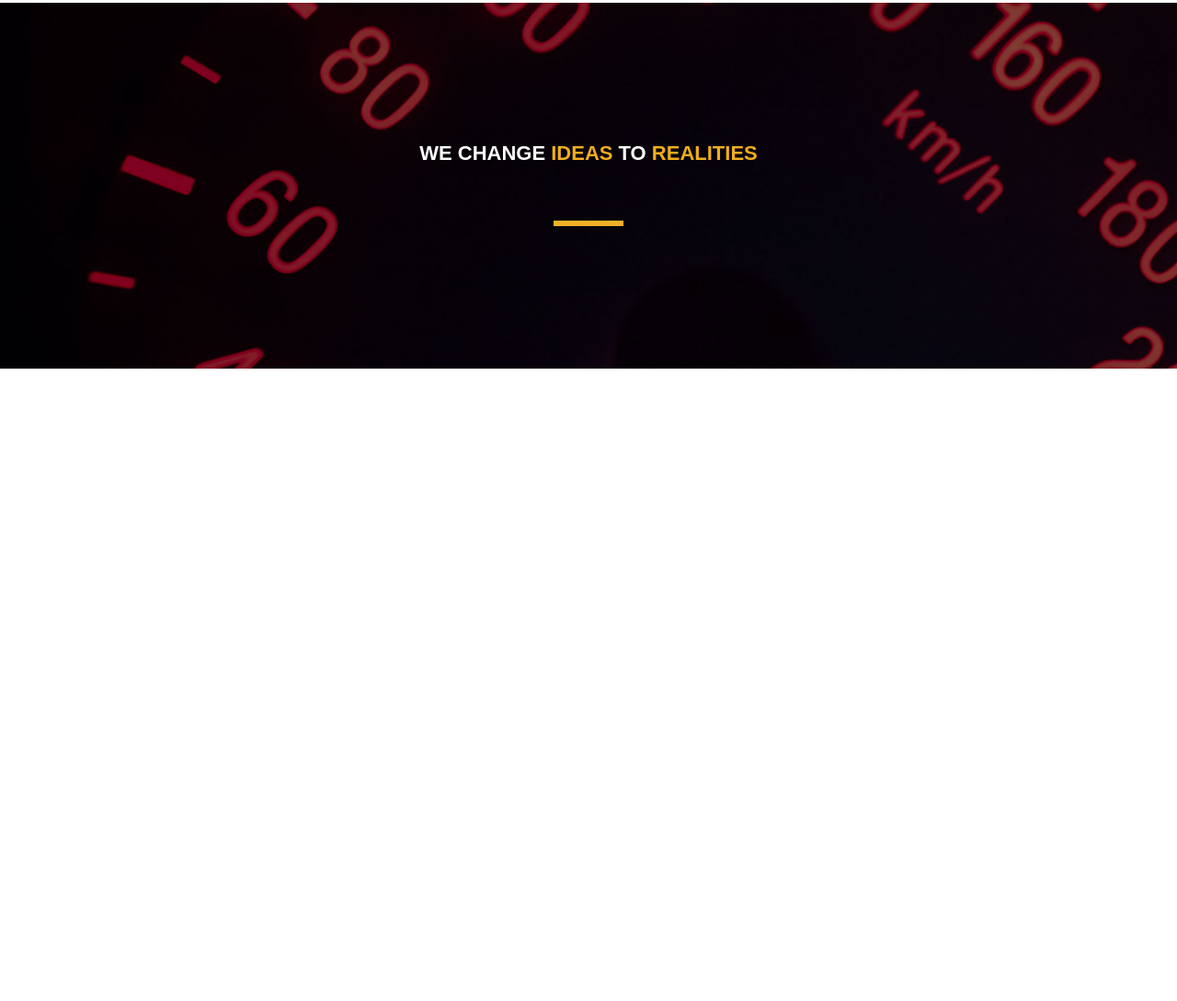
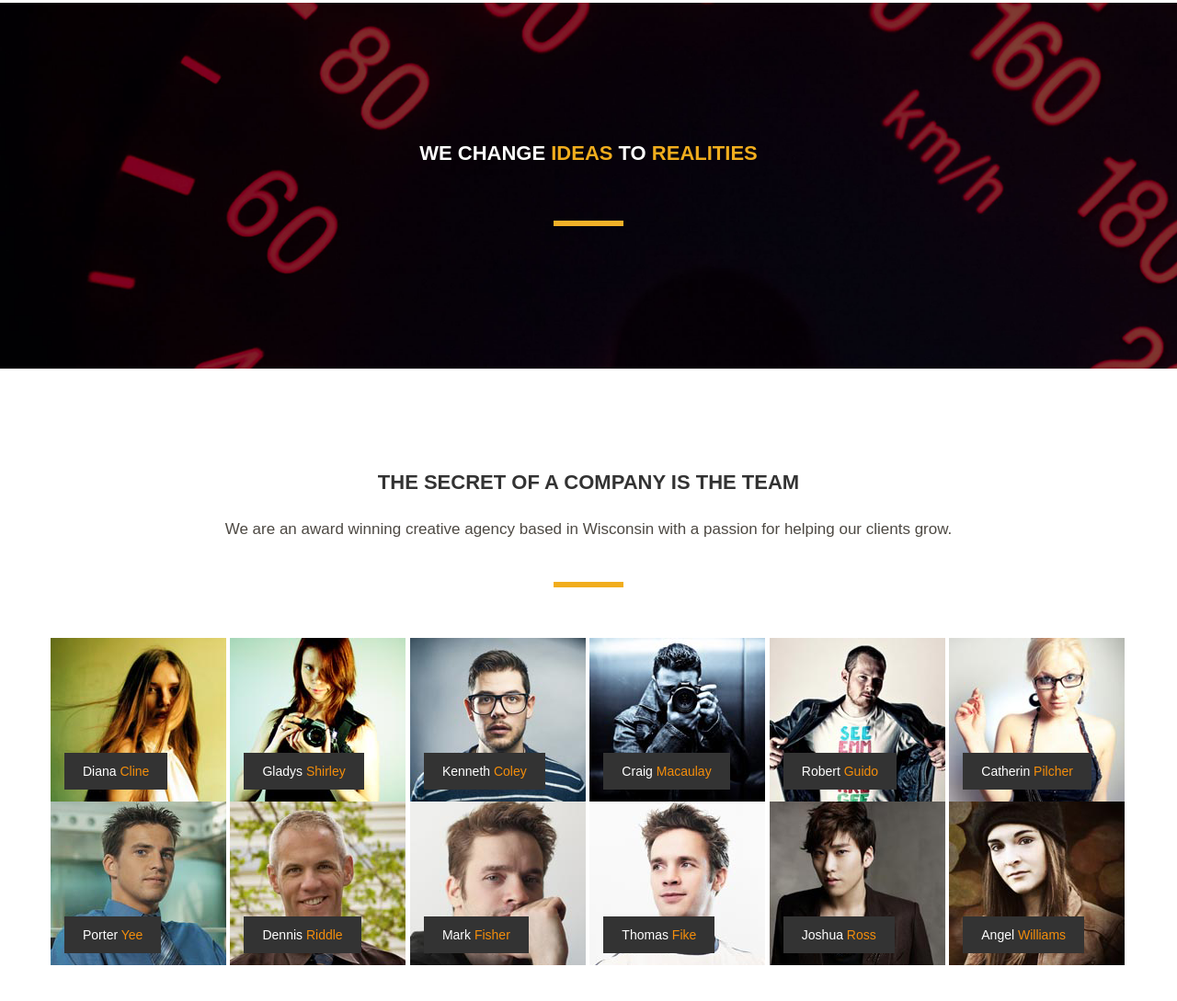
Before and after one commit to Uriel-fon-erlih/sertiz, a plain HTML site: page index.html in a window 1280 px wide. Shown: the part 2400-3489 px from the top of the page at 92% size. Before the commit the page ends 2801 px from the top, so only its background shows below. Drawn offline with Linux system fonts and the light colour scheme.

Commit message:
added secret-photo section

```diff
--- a/css/style.css
+++ b/css/style.css
@@ -65,10 +65,10 @@ section {
   margin-bottom: 28px;
 }
 
-.text-block-subtitle {
+.section-text {
+  text-align: center;
   font-size: 17px;
   line-height: 24px;
-  text-align: center;
   color: #4d4943;
 }
 
@@ -123,13 +123,6 @@ section {
   text-transform: uppercase;
   color: #333;
   margin-bottom: 28px;
-}
-
-.section-text {
-  text-align: center;
-  font-size: 17px;
-  line-height: 24px;
-  color: #4d4943;
 }
 
 .photo-block {
@@ -245,3 +238,77 @@ section {
   border: 3px solid #f1b128;
   display: inline-block;
 }
+
+.secret-title {
+  font-size: 22px;
+  line-height: 18px;
+  text-align: center;
+  text-transform: uppercase;
+  color: #333;
+  margin-top: 50px;
+  margin-bottom: 30px;
+}
+
+.secret-photo {
+  width: 191px;
+  height: 178px;
+  display: inline-block;
+}
+
+.secret-photo1 {
+  background-image: url("../img/secret1.png");
+}
+
+.secret-photo2 {
+  background-image: url("../img/secret2.png");
+}
+
+.secret-photo3 {
+  background-image: url("../img/secret3.png");
+}
+
+.secret-photo4 {
+  background-image: url("../img/secret4.png");
+}
+
+.secret-photo5 {
+  background-image: url("../img/secret5.png");
+}
+
+.secret-photo6 {
+  background-image: url("../img/secret6.png");
+}
+
+.secret-photo7 {
+  background-image: url("../img/secret7.png");
+}
+
+.secret-photo8 {
+  background-image: url("../img/secret8.png");
+}
+
+.secret-photo9 {
+  background-image: url("../img/secret9.png");
+}
+
+.secret-photo10 {
+  background-image: url("../img/secret10.png");
+}
+
+.secret-photo11 {
+  background-image: url("../img/secret11.png");
+}
+
+.secret-photo12 {
+  background-image: url("../img/secret12.png");
+}
+
+.secret-photo-name {
+  font-size: 14px;
+  line-height: 12px;
+  color: #fff;
+  padding: 14px 20px;
+  margin: 125px 0 0 15px;
+  background-color: #333;
+  display: inline-block;
+}
--- a/index.html
+++ b/index.html
@@ -21,7 +21,7 @@
     </div>
     <section class="container">
       <h2 class="text-block">What they said about us</h2>
-      <p class="text-block-subtitle">
+      <p class="section-text">
         We are an award winning creative agency based in Wisconsin with a
         passion for helping our clients grow.
       </p>
@@ -87,6 +87,50 @@
           class="yellow-speed-title">Realities</span></h2>
       <hr class="speed-line">
     </div>
+    <section class="container">
+      <h2 class="secret-title">The secret of a company is the team</h2>
+      <p class="section-text">
+        We are an award winning creative agency based in Wisconsin with a
+        passion for helping our clients grow.
+      </p>
+      <hr class="text-block-line">
+      <div class="secret-photo secret-photo1">
+        <span class="secret-photo-name">Diana <span class="yellow-text">Cline</span></span>
+      </div>
+      <div class="secret-photo secret-photo2">
+        <span class="secret-photo-name">Gladys <span class="yellow-text">Shirley</span></span>
+      </div>
+      <div class="secret-photo secret-photo3">
+        <span class="secret-photo-name">Kenneth <span class="yellow-text">Coley</span></span>
+      </div>
+      <div class="secret-photo secret-photo4">
+        <span class="secret-photo-name">Craig <span class="yellow-text">Macaulay</span></span>
+      </div>
+      <div class="secret-photo secret-photo5">
+        <span class="secret-photo-name">Robert <span class="yellow-text">Guido</span></span>
+      </div>
+      <div class="secret-photo secret-photo6">
+        <span class="secret-photo-name">Catherin <span class="yellow-text">Pilcher</span></span>
+      </div>
+      <div class="secret-photo secret-photo7">
+        <span class="secret-photo-name">Porter <span class="yellow-text">Yee</span></span>
+      </div>
+      <div class="secret-photo secret-photo8">
+        <span class="secret-photo-name">Dennis <span class="yellow-text">Riddle</span></span>
+      </div>
+      <div class="secret-photo secret-photo9">
+        <span class="secret-photo-name">Mark <span class="yellow-text">Fisher</span></span>
+      </div>
+      <div class="secret-photo secret-photo10">
+        <span class="secret-photo-name">Thomas <span class="yellow-text">Fike</span></span>
+      </div>
+      <div class="secret-photo secret-photo11">
+        <span class="secret-photo-name">Joshua <span class="yellow-text">Ross</span></span>
+      </div>
+      <div class="secret-photo secret-photo12">
+        <span class="secret-photo-name">Angel <span class="yellow-text">Williams</span></span>
+      </div>
+    </section>
   </body>
 
 </html>
```
Also changed, not shown: img/secret1.png (added), img/secret10.png (added), img/secret11.png (added), img/secret12.png (added), img/secret2.png (added), img/secret3.png (added), img/secret4.png (added), img/secret5.png (added), img/secret6.png (added), img/secret7.png (added), img/secret8.png (added), img/secret9.png (added).
